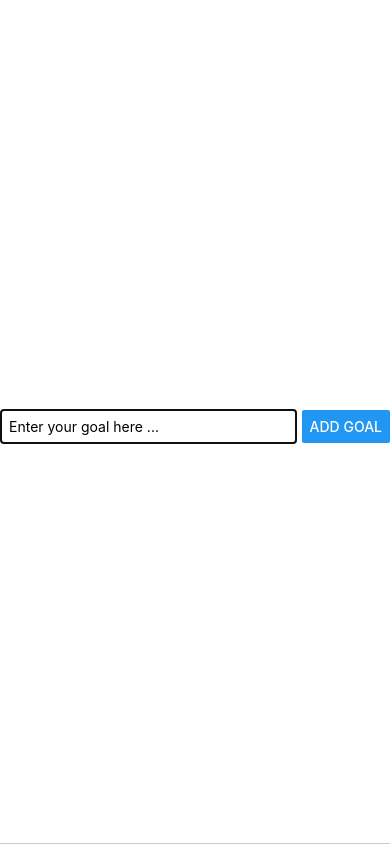
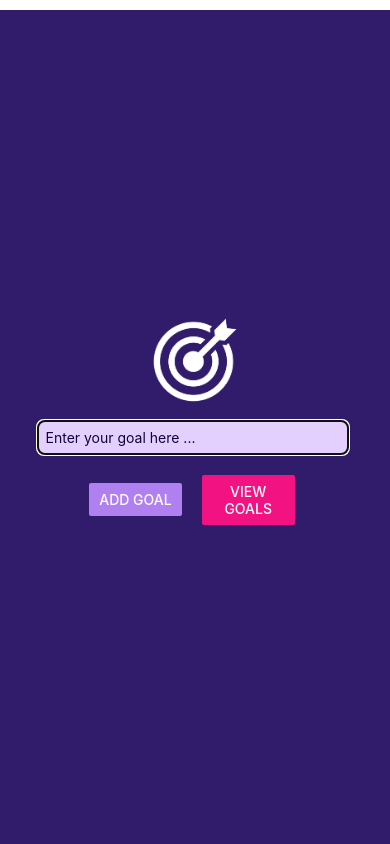
Before and after one commit to mike-mbugua/RN, a React Native app: screen / in a window 390 px wide. Both pictures are taken after a click on the button "ADD NEW GOAL". Built offline with nearby package versions, Linux system fonts and the light colour scheme.

Commit message:
use image component

```diff
--- a/components/GoalInput.js
+++ b/components/GoalInput.js
@@ -6,6 +6,7 @@
   Button,
   FlatList,
   Modal,
+  Image,
 } from "react-native";
 
 function GoalInput(props) {
@@ -22,13 +23,29 @@
   return (
     <Modal animationType="slide" visible={props.visible}>
       <View style={styles.inputContainer}>
+        <Image
+          style={styles.image}
+          source={require("../assets/images/goal.png")}
+        />
         <TextInput
           style={styles.textInput}
           placeholder="Enter your goal here ..."
           onChangeText={goalInputHandler}
           value={enteredText}
         />
-        <Button title="Add Goal" onPress={addGoalHandler} />
+
+        <View style={styles.modalButton}>
+          <View style={styles.button}>
+            <Button title="Add Goal" onPress={addGoalHandler} color="#b180f0" />
+          </View>
+          <View style={styles.button}>
+            <Button
+              title="View Goals"
+              onPress={props.endGoalHandler}
+              color="#f31282"
+            />
+          </View>
+        </View>
       </View>
     </Modal>
   );
@@ -40,22 +57,40 @@
   textInput: {
     borderWidth: 1,
     padding: 8,
-    borderColor: "#cccccc",
+    borderColor: "#e4d0ff",
+    backgroundColor: "#e4d0ff",
+    borderRadius: 7,
     width: "80%",
     marginRight: 5,
+    color: "#120438",
   },
   inputContainer: {
     flex: 1,
     marginTop: 10,
-    flexDirection: "row",
-    justifyContent: "space-between",
+    justifyContent: "center",
     width: "100%",
     alignItems: "center",
-    borderBottomWidth: 1,
-    borderBottomColor: "#cccccc",
+    backgroundColor: "#311b6b",
   },
   goalContainer: {
     marginTop: 15,
     flex: 5,
   },
+  modalButton: {
+    flexDirection: "row",
+    margin: 10,
+    alignContent: "center",
+  },
+  button: {
+    margin: 10,
+    justifyContent: "center",
+    width: "40%",
+    borderRadius: 20,
+  },
+  image: {
+    width: 100,
+    height: 100,
+    marginBottom: 10,
+    borderRadius: 10,
+  },
 });
```
